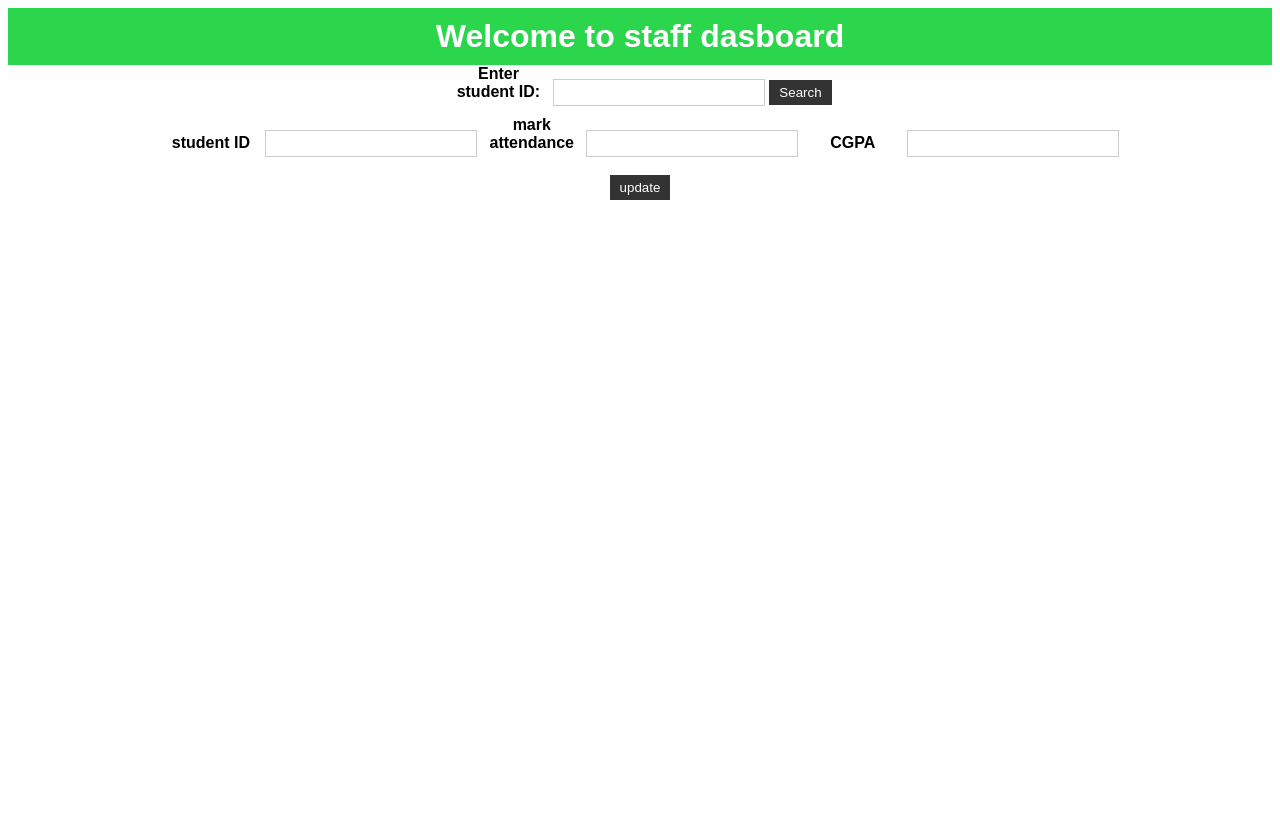
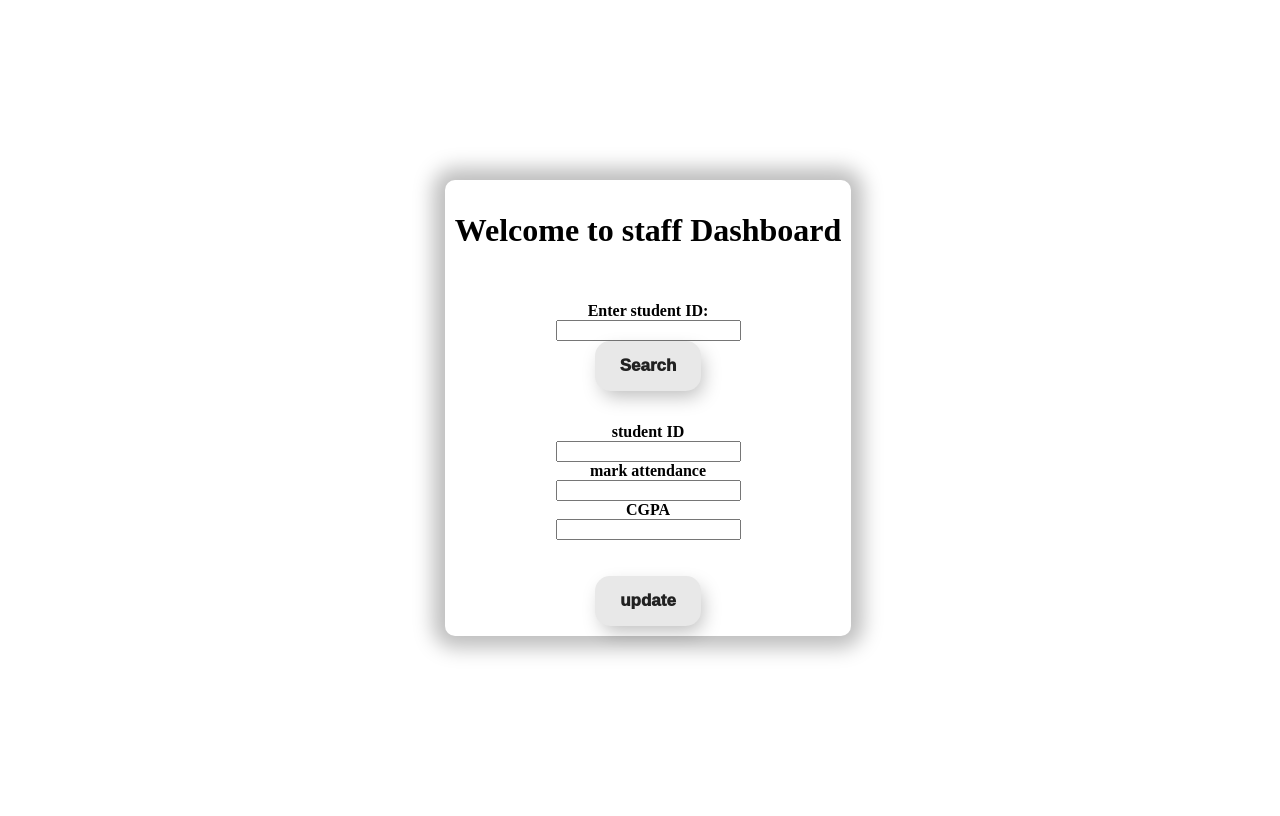
Before and after one commit to sanjay7724/college-db-management-system, a Node server app: template views/staff_dashboard.ejs in a window 1280 px wide. Before the commit the page ends 200 px from the top, so only its background shows below. Run offline with Node 20, Linux system fonts and the light colour scheme; the template is opened without the code that fills it, so the values that code supplies are empty.

Commit message:
ui updated

```diff
--- a/package.json
+++ b/package.json
@@ -4,6 +4,7 @@
   "description": "",
   "main": "index.js",
   "scripts": {
+    "start": "nodemon app.js",
     "test": "echo \"Error: no test specified\" && exit 1"
   },
   "repository": {
--- a/public/css/staff.css
+++ b/public/css/staff.css
@@ -1,4 +1,4 @@
-body {
+/* body {
   font-family: Arial, sans-serif;
 }
 
@@ -15,24 +15,31 @@ h1 {
 
 form {
   margin-bottom: 20px;
-  text-align: center;
+  display: flex;
+  flex-direction: column;
+  width: 100%;
+}
+form > input{
+  margin : 10px;
+  padding: 5px;
 }
 
 .view-details {
   margin-bottom: 10px;
   text-align: center;
   border-width: 5px;
-  border:#333
+  border:#333;
+  display: flex;
 }
 
 label {
   display: inline-block;
-  width: 100px;
   font-weight: bold;
 }
 
 input[type="number"],
-input[type="text"] {
+input[type="text"] ,
+input[type= "subimt"]{
   width: 200px;
   padding: 5px;
   border: 1px solid #ccc;
@@ -43,6 +50,7 @@ button {
   background-color: #333;
   color: #fff;
   border: none;
+  width: 100px;
   cursor: pointer;
 }
 
@@ -64,4 +72,4 @@ td {
 
 th {
   background-color: #f2f2f2;
-}
+} */
--- a/public/css/style.css
+++ b/public/css/style.css
@@ -11,7 +11,7 @@ body {
     flex-direction: column;
     justify-content: center;
     /* align-items: center; */
-    box-shadow: #cccccc63 0 0 17px 20px;
+    box-shadow: #bebebe 0 0 20px 12px;
     backdrop-filter: blur(8px);
     color: #141526;
     padding: 20px;
--- a/views/staff_dashboard.ejs
+++ b/views/staff_dashboard.ejs
@@ -1,16 +1,106 @@
 <!DOCTYPE html>
 <html>
+
 <head>
   <title>Staff dashboard</title>
   <link rel="stylesheet" href="/css/staff.css">
+  <style>
+    .staff-container {
+      display: flex;
+      flex-direction: column;
+      width: 100vw;
+      height: 100vh;
+      justify-content: center;
+      align-items: center;
+    }
+    .inner-container{
+      box-shadow: #bebebe 0 0 20px 12px;
+      padding: 10px;
+      border-radius: 10px;
+      display: flex;
+      justify-content: center;
+      align-items: center;
+      flex-direction: column;
+    }
+
+    #view-details {
+      display: flex;
+      flex-direction: column;
+      justify-content: center;
+      align-items: center;
+    }
+
+    .view-details {
+      display: flex;
+      flex-direction: column;
+      margin: 1rem;
+      padding: 1rem;
+      justify-content: center;
+      align-items: center;
+    }
+
+    label {
+      font-size: 1rem;
+      font-weight: bold;
+    }
+
+    .btn {
+      padding: 15px 25px;
+      width: 50%;
+      /* margin: 0 0 0 70px; */
+      border: unset;
+      border-radius: 15px;
+      color: #212121;
+      z-index: 1;
+      background: #e8e8e8;
+      position: relative;
+      font-weight: 1000;
+      font-size: 17px;
+      -webkit-box-shadow: 4px 8px 19px -3px rgba(0, 0, 0, 0.27);
+      box-shadow: 4px 8px 19px -3px rgba(0, 0, 0, 0.27);
+      transition: all 250ms;
+      overflow: hidden;
+      width: auto;
+      display: flex;
+      justify-content: center;
+      align-items: center;
+    }
+
+    .btn::before {
+      content: "";
+      position: absolute;
+      top: 0;
+      left: 0;
+      height: 100%;
+      width: 0;
+      border-radius: 15px;
+      background-color: #212121;
+      z-index: -1;
+      -webkit-box-shadow: 4px 8px 19px -3px rgba(0, 0, 0, 0.27);
+      box-shadow: 4px 8px 19px -3px rgba(0, 0, 0, 0.27);
+      transition: all 250ms
+    }
+
+    .btn:hover {
+      background-color: #212121;
+      color: #e8e8e8;
+    }
+
+    .btn:hover::before {
+      width: 100%;
+    }
+  </style>
 </head>
-    <header><h1>Welcome to staff dasboard</h1></header>
+
 <body>
+  <div class="staff-container">
+    <div class="inner-container">
+      <h1>Welcome to staff Dashboard</h1>
       <form id="view-details" method="get">
         <div class="view-details">
           <label for="student-id">Enter student ID:</label>
           <input type="number" id="student_id" name="student_id">
-                <button id="get-stud-detail" type="submit">Search</button>
+          <button id="get-stud-detail" class="btn" type="submit">Search</button>
         </div>
         <form id="update-details" method="post">
           <label for="studentid">student ID</label>
@@ -20,10 +110,12 @@
           <label for="cgpa">CGPA</label>
           <input type="number" id="cgpa" name="cgpa"><br><br>
 
-              <button id="update" type="submit">update</button>
+          <button id="update" class="btn" type="submit">update</button>
         </form>
       </form>
       <div id="details"></div>
+    </div>
+  </div>
 </body>
 <script>
   const getstuddetails = document.getElementById('get-stud-detail');
@@ -34,18 +126,18 @@
   const studattnd = document.getElementById('stud_attendance');
   const cgpa = document.getElementById('cgpa')
 
-        getstuddetails.addEventListener('click',(e)=>{
+  getstuddetails.addEventListener('click', (e) => {
     e.preventDefault()//to prevent from refreshing and redirecting to login page
     const stuid = studid.value;
-            if(!stuid){
+    if (!stuid) {
       return;
     }
     const queryParams = new URLSearchParams();
-            queryParams.append('button','get-stud-details');
-            queryParams.append('student_id',stuid);
+    queryParams.append('button', 'get-stud-details');
+    queryParams.append('student_id', stuid);
     const url = `/teachers-dashboard?${queryParams.toString()}`;
-            fetch(url).then(response=>response.json())
-            .then(data=>{
+    fetch(url).then(response => response.json())
+      .then(data => {
         if (data && Object.keys(data).length > 0) {
           const tableHTML = `
               <table>
@@ -70,28 +162,29 @@
           detailsDiv.innerHTML = 'No student details found';
         }
       })
-            .catch(error=>{
+      .catch(error => {
         console.log(error);
       })
   })
-        updatebtn.addEventListener('click',(e)=>{
+  updatebtn.addEventListener('click', (e) => {
     e.preventDefault();
     const attnd = studattnd.value;
     const studentcgpa = cgpa.value;
     const studid = studentid.value;
     const params = new URLSearchParams();
-            params.append('button','updatebtn');
-            params.append('student_id',studid);
-            params.append('attnd',attnd);
-            params.append('cgpa',studentcgpa);
+    params.append('button', 'updatebtn');
+    params.append('student_id', studid);
+    params.append('attnd', attnd);
+    params.append('cgpa', studentcgpa);
     const url = `/teachers-dashboard?${params.toString()}`;
-            fetch(url).then(response=>response.json())
-            .then(data=>{
+    fetch(url).then(response => response.json())
+      .then(data => {
         const d = data[0];
       })
-            .catch(error=>{
-              console.log('some error',error);
+      .catch(error => {
+        console.log('some error', error);
       })
   })
 </script>
+
 </html>
```
Also changed, not shown: 1 other file. Lines whose indentation alone changed are shown as unchanged.
